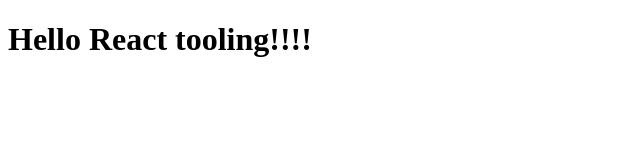
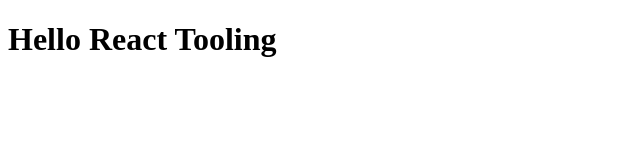
Before and after one commit to link2malkeet/react-tooling, a React app: page / in a window 1280 px wide. Shown: the top 160 px of the page, without its empty margins (0-640 px from the left). Built offline with nearby package versions, Linux system fonts and the light colour scheme.

Commit message:
added webpack-dev-server to serve html file for the browser

```diff
--- a/package.json
+++ b/package.json
@@ -15,7 +15,7 @@
   "homepage": "https://github.com/link2malkeet/react-tooling#readme",
   "scripts": {
     "build": "webpack --config webpack.config.prod.js",
-    "build:dev": "webpack --watch --config webpack.config.dev.js",
+    "dev": "webpack-dev-server --open --config webpack.config.dev.js",
     "test": "echo \"Error: no test specified\" && exit 1"
   },
   "keywords": [],
@@ -28,6 +28,7 @@
     "html-webpack-plugin": "^3.2.0",
     "webpack": "^4.40.2",
     "webpack-cli": "^3.3.8",
+    "webpack-dev-server": "^3.8.0",
     "webpack-merge": "^4.2.2"
   },
   "dependencies": {
--- a/src/App.js
+++ b/src/App.js
@@ -2,7 +2,7 @@ import React from 'react';
 
 class App extends React.Component {
     render() {
-        return <h1>Hello React tooling!!!!</h1>
+        return <h1>Hello React Tooling</h1>
     }
 }
 
--- a/webpack.config.dev.js
+++ b/webpack.config.dev.js
@@ -2,5 +2,8 @@ const merge = require('webpack-merge');
 const baseConfig = require('./webpack.config.base');
 
 module.exports = merge(baseConfig, {
-    mode: 'development'
+    mode: 'development',
+    devServer: {
+        port: 9000
+    }
 })
```
Also changed, not shown: 1 other file (tests, documents, lock files or other folders).
